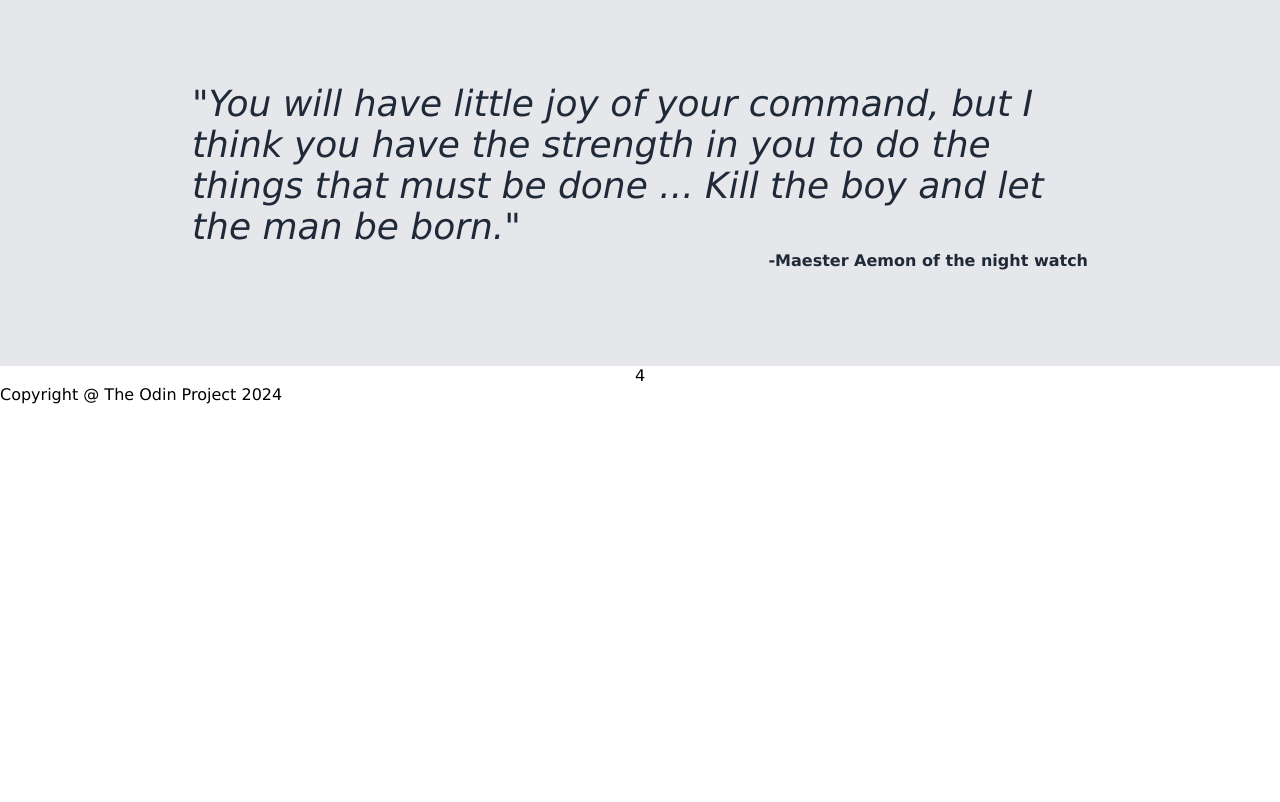
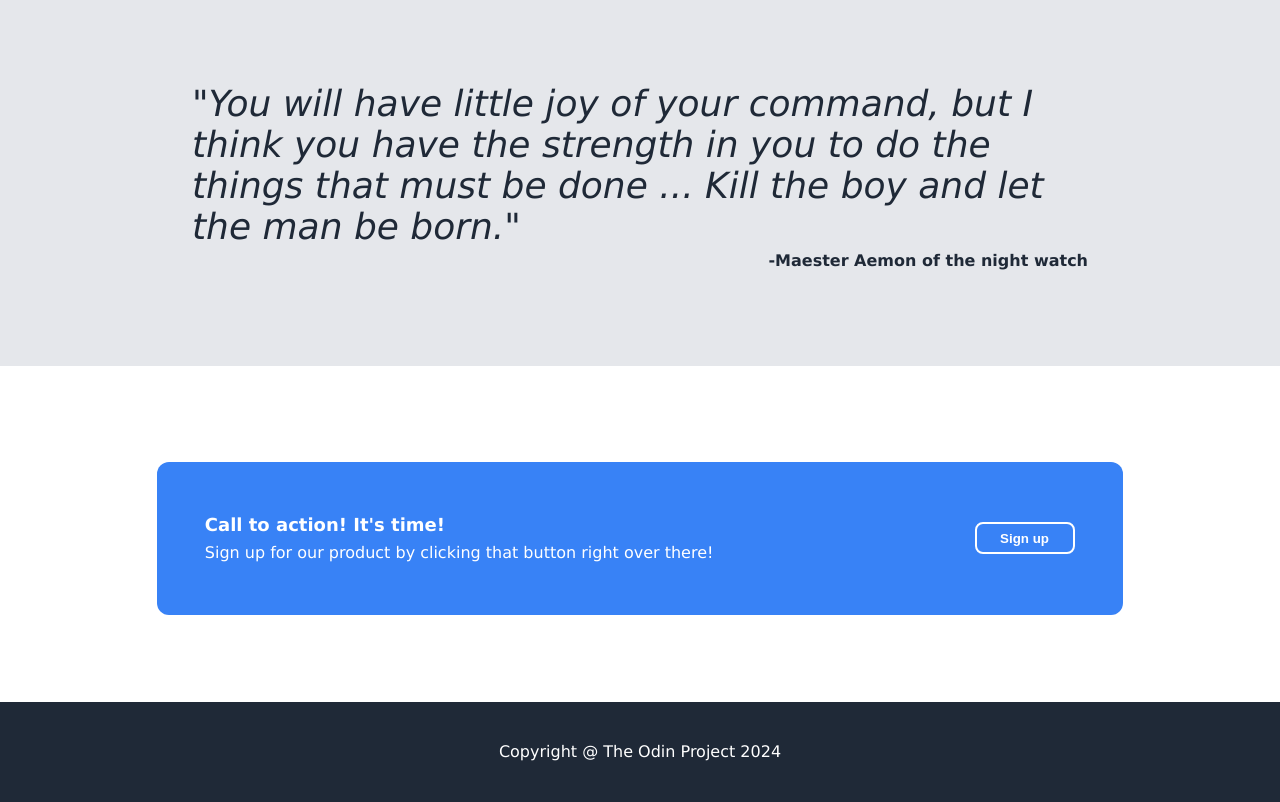
Before and after one commit to RoyBlackfyre/proyecto1, a plain HTML site: page index.html in a window 1280 px wide. Shown: the part 793-1595 px from the top of the page. Before the commit the page ends 1197 px from the top, so only its background shows below. Drawn offline with Linux system fonts and the light colour scheme.

Commit message:
Add final section and footer
Its all done now

```diff
--- a/index.html
+++ b/index.html
@@ -79,8 +79,30 @@
             </div>
         </div>
 
-        <div class="section">
-            4
+        <div class="section signup">
+
+            <div class="something">
+
+                <div class="text-signup">
+
+                    <div class="calltoaction">
+                        Call to action! It's time!
+                    </div>
+
+                    <div class="text-under">
+                        Sign up for our product by clicking that button right over there!
+                    </div>
+
+                </div>
+
+                <div class="signup-button">
+                    <button>
+                        Sign up
+                    </button>
+                </div>
+
+            </div>
+
         </div>
 
         <footer>
--- a/style.css
+++ b/style.css
@@ -42,6 +42,7 @@ body {
     justify-content: center;
     align-items: center;
     flex-wrap: wrap;
+
 }
 
 .section.hero {
@@ -156,6 +157,48 @@ img{
     font-weight: 900;
     color:#1F2937;
 }
+.section.signup{
+    display: flex;
+    padding: 96px 96px;
+
+}
+.something{
+    width: 80%;
+    height: 40%;
+    padding: 48px;
+    border-radius: 12px;
+    background-color: #3882F6;
+    display: flex;
+    justify-content: flex-start;
+    align-items: center;
+    gap:30%;
+    min-height: fit-content;
+}
+
+.text-signup{
+    display: flex;
+    flex-direction: column;
+    gap:8px;
+    color: white;
+}
+
+.calltoaction{
+    font-size:18px;
+    color: white;
+    font-weight: 700;
+}
+
+.signup-button button{
+    background-color: #3882F6;
+    border: 2px solid white;
+    border-radius: 8px;
+    padding: 4px 12px;
+    min-width: 100px;
+    min-height: 32px;
+    color: white;
+    font-weight: bold;
+}
+
 
 ul {
     list-style-type: none;
@@ -167,3 +210,12 @@ a {
     text-decoration: none;
     color: inherit;
 }
+
+footer{
+    background-color: #1F2937;
+    color: white;
+    display: flex;
+    justify-content: center;
+    align-items: center;
+    min-height: 100px;
+}
```
